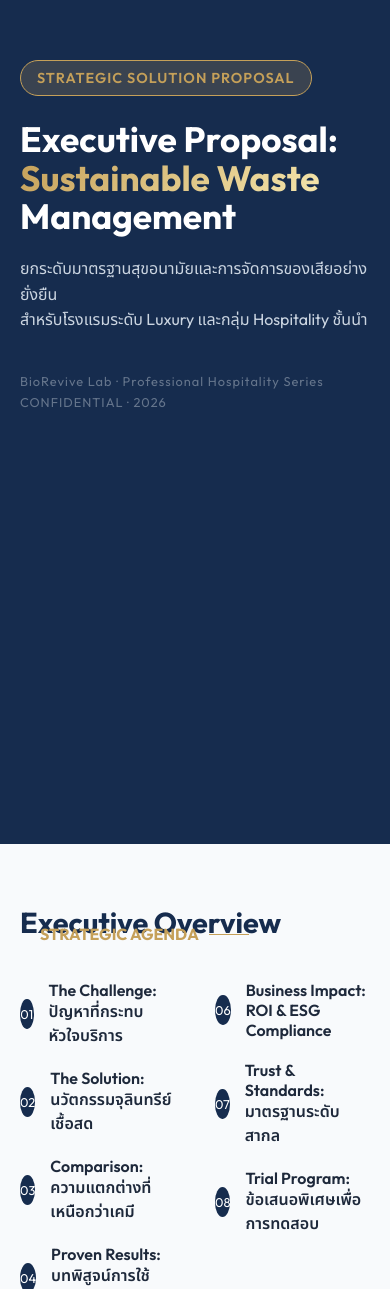
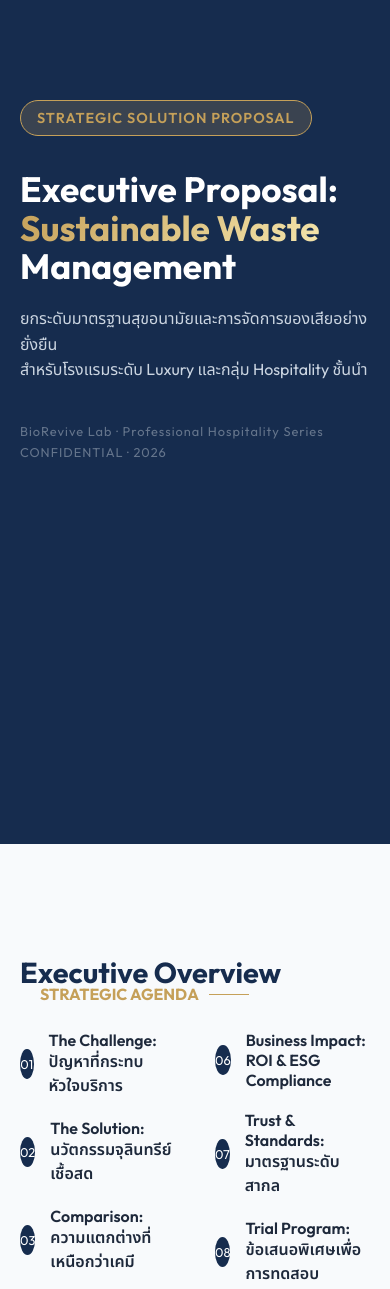
Before and after one commit to jomyuthonline/biorevive-lab, a plain HTML site: page pitch_deck_hotel.html in a window 390 px wide. Shown: the top 1289 px of the page. Drawn offline with Linux system fonts and the light colour scheme.

Commit message:
Fix mobile overlap between Strategic and Executive text

```diff
--- a/pitch_deck_hotel.html
+++ b/pitch_deck_hotel.html
@@ -142,18 +142,18 @@
             .slide {
                 height: auto;
                 min-height: 100vh;
-                padding: 60px 20px;
+                padding: 100px 20px 60px;
                 justify-content: flex-start;
                 scroll-snap-align: none;
                 overflow: visible;
             }
-            .h1 { font-size: 2.2rem; }
-            .h2 { font-size: 1.8rem; margin-bottom: 20px; }
+            .h1 { font-size: 2.2rem; margin-top: 10px; }
+            .h2 { font-size: 1.8rem; margin-bottom: 20px; margin-top: 10px; }
             .content-grid { grid-template-columns: 1fr; gap: 20px; }
             .image-box { height: 280px; }
             .lede { font-size: 1rem; }
             .cover-bg { display: none; }
-            .section-num { left: 20px; top: 20px; }
+            .section-num { left: 20px; top: 40px; }
             .footer-tag {
                 position: relative;
                 bottom: 0; left: 0; right: 0;
```
